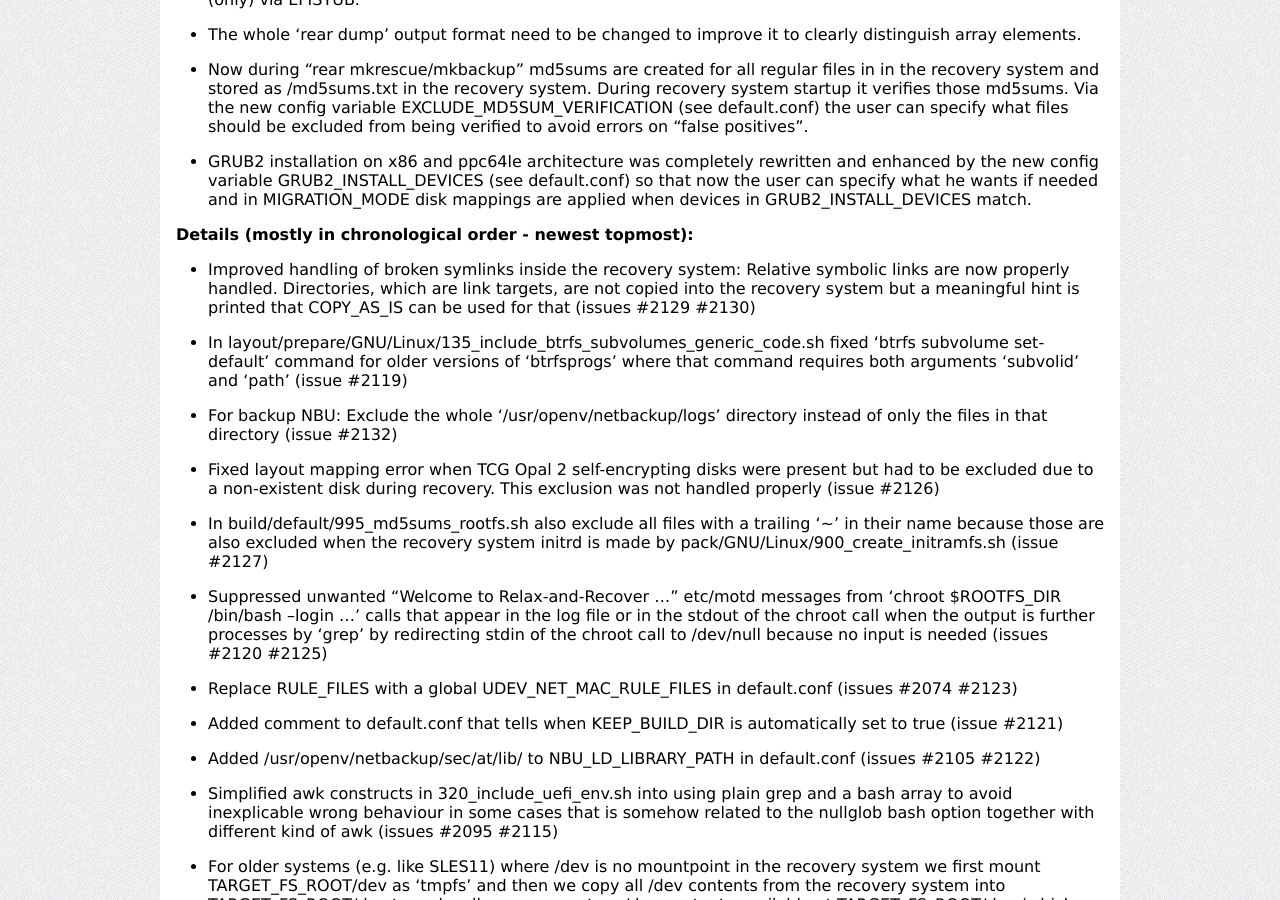
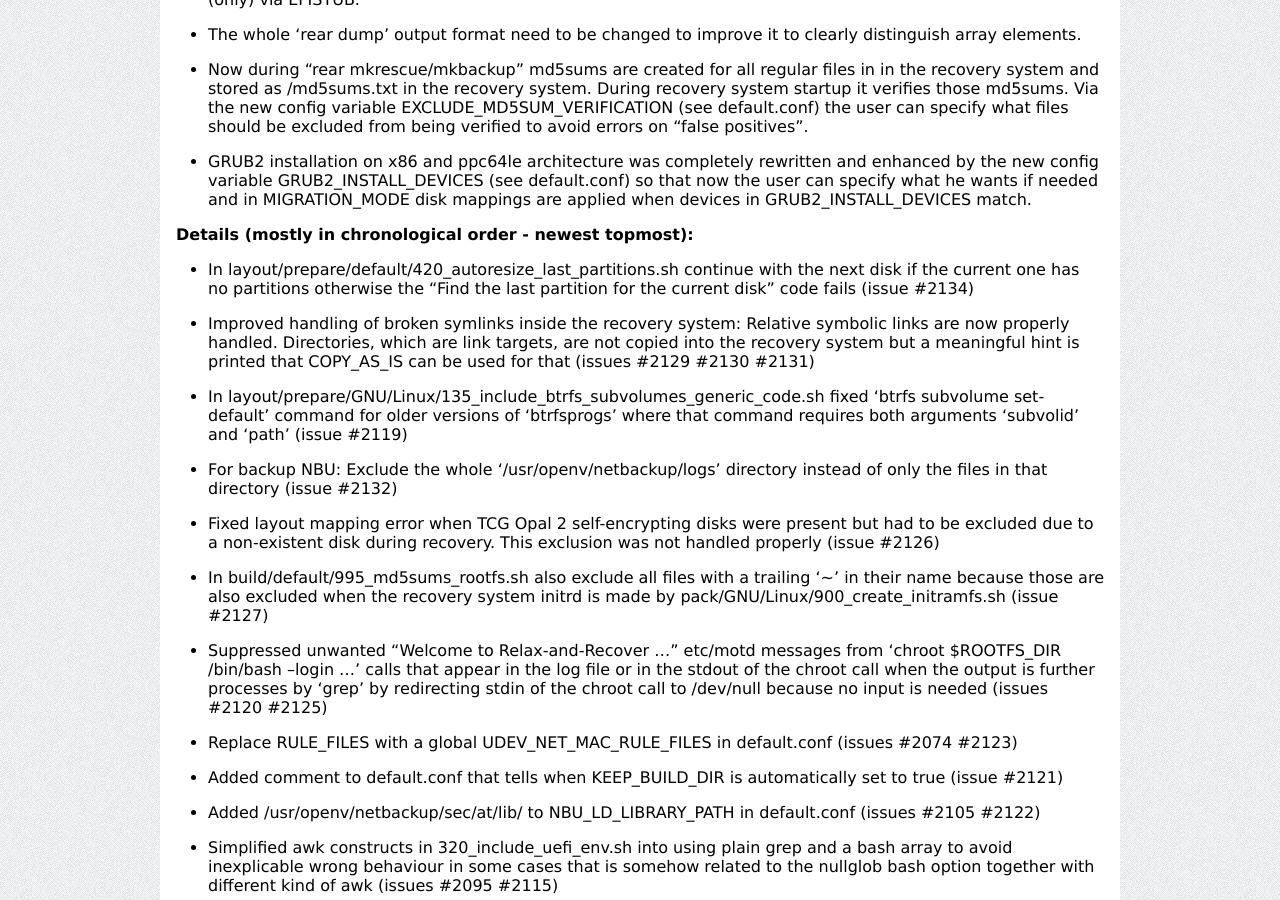
Before and after one commit to rear/rear.github.com, a Jekyll site: the page built from documentation/release-notes-2-5.md, in a window 1280 px wide and 900 px high, scrolled down 3802 px. Built offline with Jekyll 4.4.1, drawn with Linux system fonts in a browser that asks for light colours; comment, search, counter and statistics services are not loaded.

Commit message:
Update release-notes-2-5.md
Added latest changes to the "Details" part of "Version 2.5"

```diff
--- a/documentation/release-notes-2-5.md
+++ b/documentation/release-notes-2-5.md
@@ -252,7 +252,9 @@
 
 #### Details (mostly in chronological order - newest topmost):
 
-* Improved handling of broken symlinks inside the recovery system: Relative symbolic links are now properly handled. Directories, which are link targets, are not copied into the recovery system but a meaningful hint is printed that COPY_AS_IS can be used for that (issues #2129 #2130)
+* In layout/prepare/default/420_autoresize_last_partitions.sh continue with the next disk if the current one has no partitions otherwise the "Find the last partition for the current disk" code fails (issue #2134)
+
+* Improved handling of broken symlinks inside the recovery system: Relative symbolic links are now properly handled. Directories, which are link targets, are not copied into the recovery system but a meaningful hint is printed that COPY_AS_IS can be used for that (issues #2129 #2130 #2131)
 
 * In layout/prepare/GNU/Linux/135_include_btrfs_subvolumes_generic_code.sh fixed 'btrfs subvolume set-default' command for older versions of 'btrfsprogs' where that command requires both arguments 'subvolid' and 'path' (issue #2119)
 
```
